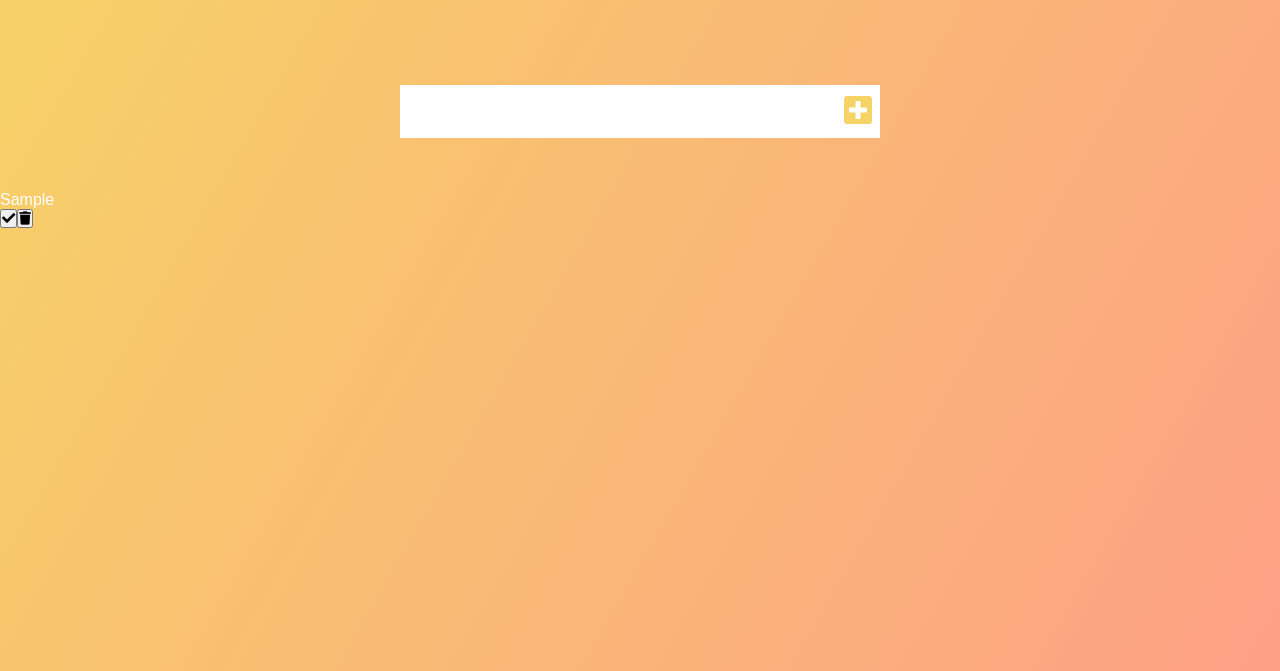
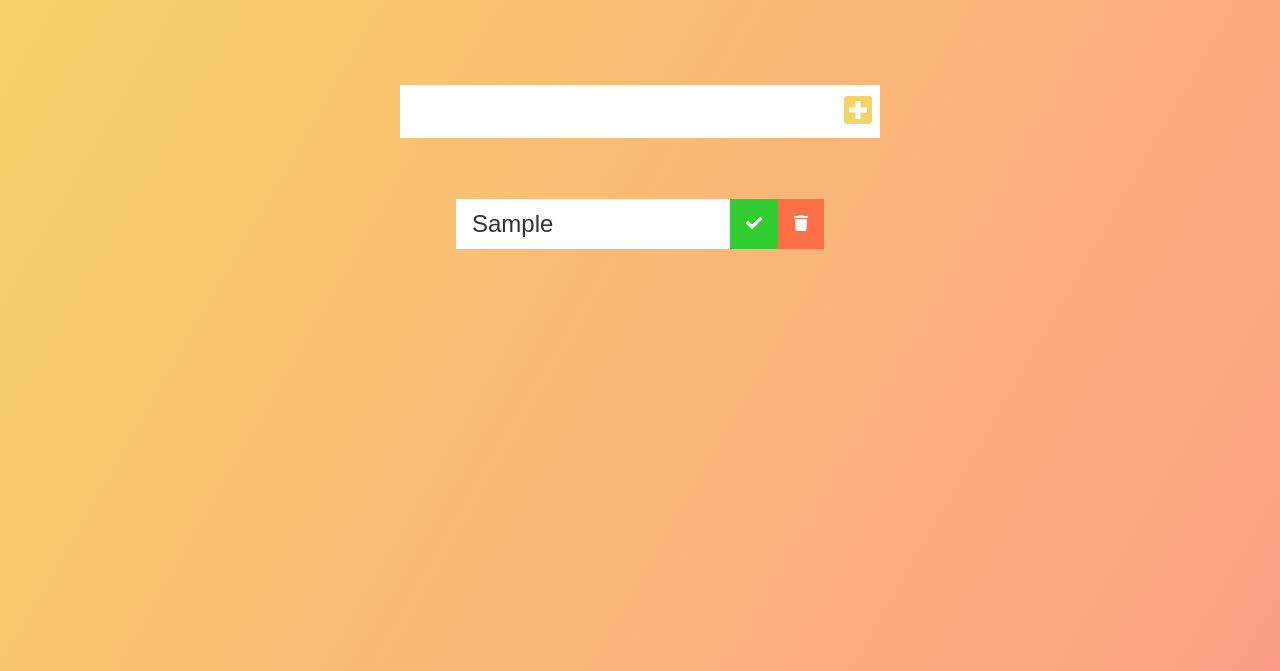
Before and after one commit to mimerkou/TodoList, a plain HTML site: page index.html in a window 1280 px wide. Both pictures are taken after typing "Sample" into the empty fields and a click on the button 858 px from the left and 240 px from the top of the page. Shown: the part 129-800 px from the top of the page. Drawn offline with Linux system fonts and the light colour scheme.

Commit message:
added styling for the todo list items

```diff
--- a/css/style.css
+++ b/css/style.css
@@ -46,3 +46,44 @@ form button:hover {
     background: #f6d365;
     color: white;
 }
+
+.todo-container {
+    display: flex;
+    justify-content: center;
+    align-items: center;
+}
+
+.todo-list {
+    min-width: 30%;
+    list-style: none;
+}
+
+.todo {
+    margin: 0.5rem;
+    padding-left: 1rem;
+    background: white;
+    color: #333;
+    font-size: 1.5rem;
+    display: flex;
+    justify-content: space-between;
+    align-items: center;
+}
+
+.todo li {
+    flex: 1;
+}
+
+.complete-btn,
+.trash-btn {
+    background: #ff6f47;
+    color: white;
+    border: none;
+    padding: 1rem;
+    font-size: 1rem;
+    cursor: pointer;
+}
+
+.complete-btn {
+    background: limegreen;
+    margin-left: 1rem;
+}
```
